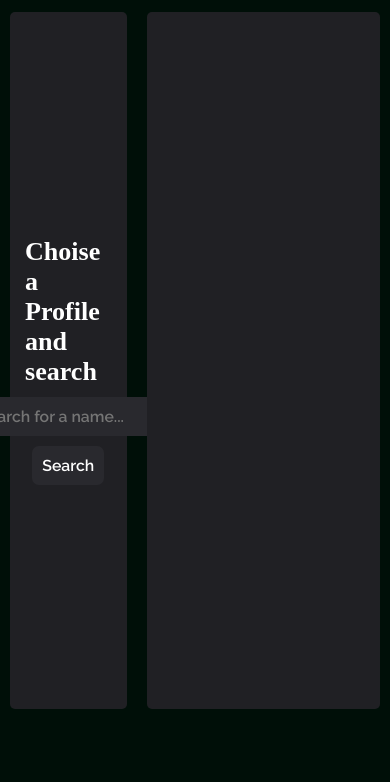
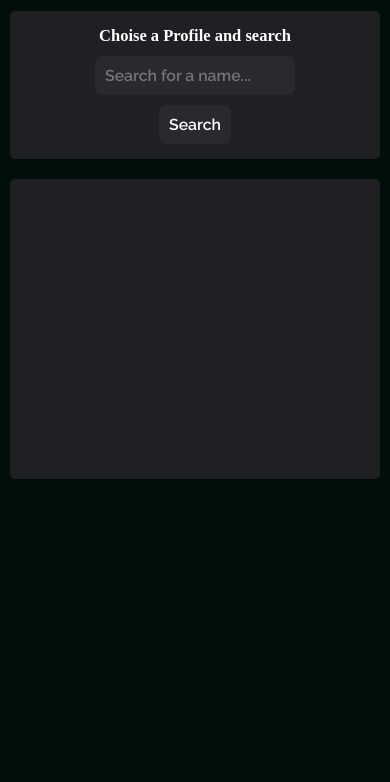
Before and after one commit to AntonioLourencos/SearchProfile, a plain HTML site: page public/index.html in a window 390 px wide. Shown: the part 62-844 px from the top of the page. Drawn offline with Linux system fonts and the light colour scheme.

Commit message:
added responsiveness

```diff
--- a/src/styles/main.css
+++ b/src/styles/main.css
@@ -258,3 +258,19 @@ li {
   margin: 3px;
   border-radius: 5px;
 }
+
+@media (max-width: 768px){
+
+  *{
+    font-size: 95%;
+  }
+
+  .main{
+    display:flex;
+    flex-direction: column;
+  }
+  .result{
+    min-height: 300px;
+  }
+
+}
```
